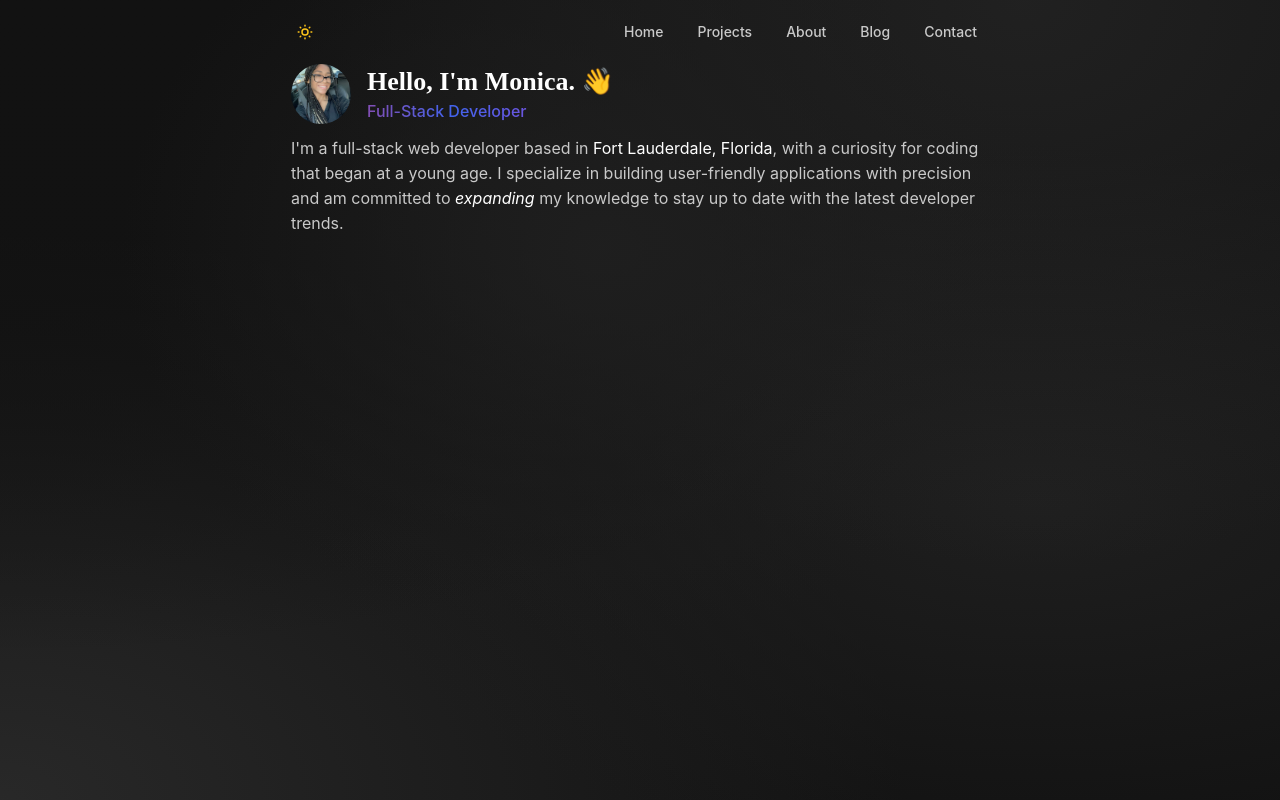
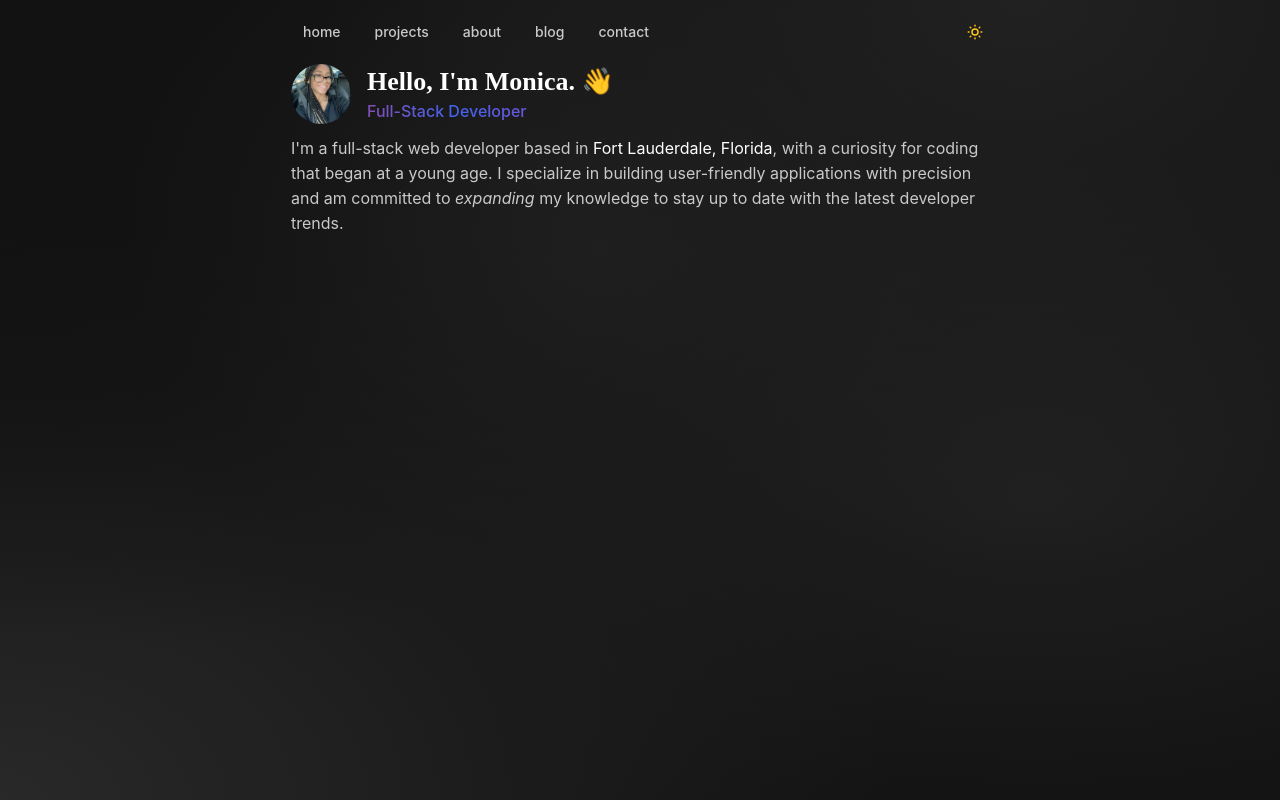
Before and after one commit to monicaalyssa/nextjs-portfolio, a Next.js app: page / in a window 1280 px wide. Built offline with nearby package versions, Linux system fonts and the light colour scheme; a web font is replaced by a local one.

Commit message:
Update navigation styling

```diff
--- a/src/app/globals.css
+++ b/src/app/globals.css
@@ -12,6 +12,14 @@ body {
   --mantine-color-body: radial-gradient(at 47% 31%, hsla(210, 0%, 12%, 1) 0px, transparent 50%), radial-gradient(at 80% 0%, hsla(0, 0%, 25%, 0.32) 0px, transparent 50%), radial-gradient(at 1% 38%, hsla(0, 0%, 7%, 0.75) 0px, transparent 50%), radial-gradient(at 81% 63%, hsla(340, 0%, 12%, 1) 0px, transparent 50%), radial-gradient(at 0% 100%, hsla(0, 0%, 23%, 0.55) 0px, transparent 50%);
 }
 
+.nav {
+  color: var(--text-color) !important;
+}
+
+.nav:hover {
+  color: white !important;
+}
+
 body {
   background: var(--mantine-color-body);
   background-repeat: no-repeat;
--- a/src/app/layout.tsx
+++ b/src/app/layout.tsx
@@ -14,7 +14,7 @@ const theme = createTheme({
     Anchor: {
       defaultProps: {
         underline: 'never',
-      }
+      },
     }
   }
 });
--- a/src/app/main/navigation.tsx
+++ b/src/app/main/navigation.tsx
@@ -10,23 +10,23 @@ export default function Navigation() {
 
     const links = [
         {
-            title: "Home",
+            title: "home",
             link: "/",
         },
         {
-            title: "Projects",
+            title: "projects",
             link: "/projects",
         },
         {
-            title: "About",
+            title: "about",
             link: "/about",
         },
         {
-            title: "Blog",
+            title: "blog",
             link: "/blog",
         },
         {
-            title: "Contact",
+            title: "contact",
             link: "/contact",
         },
     ]
@@ -42,14 +42,14 @@ export default function Navigation() {
     return (
         <>
         <Flex justify="space-between" align="center" my="xs">
-        <ActionIcon onClick={() => setColorScheme(computedColorScheme === 'light' ? 'dark' : 'light')} variant="transparent">
+        <Flex align="center" gap="xs">
+            {links.map((link, key) => (
+                <Anchor classNames={{root: 'nav'}} size="sm" p="sm" fw={500} href={link.link} key={key}>{link.title}</Anchor>
+            ))}
+        </Flex>
+        <ActionIcon onClick={() => setColorScheme(computedColorScheme === 'light' ? 'dark' : 'light')} color="#c9c9c9" variant="subtle">
             {computedColorScheme === 'dark' ? <IconSun color="#fcc419" size={18}></IconSun> : <IconMoonStars color="#364fc7" size={18}></IconMoonStars>}
         </ActionIcon>
-        <Flex align="center" gap="xs">
-            {links.map((link, key) => (
-                <Anchor size="sm" c="var(--text-color)" p="sm" fw={500} href={link.link} key={key}>{link.title}</Anchor>
-            ))}
-        </Flex>
         </Flex>
         </>
     )
--- a/src/app/page.tsx
+++ b/src/app/page.tsx
@@ -29,7 +29,7 @@ export default function Home() {
       <Text fw={500} className={classes.devTitle}>Full-Stack Developer</Text>
       </Flex>
       </Flex>
-      <Text mt="sm">I&apos;m a full-stack web developer based in <Anchor c={theme.colorScheme === 'dark' ? 'white' : 'black'} href="https://maps.app.goo.gl/bVj7rcHZSk8sdB7d6" target="_blank">Fort Lauderdale, Florida</Anchor>, with a curiosity for coding that began at a young age. I specialize in building user-friendly applications with precision and am committed to <Text fs="italic" c={theme.colorScheme === 'dark' ? 'white' : 'black'} span>expanding</Text>  my knowledge to stay up to date with the latest developer trends.</Text>
+      <Text mt="sm">I&apos;m a full-stack web developer based in <Anchor c={theme.colorScheme === 'dark' ? 'white' : 'black'} href="https://maps.app.goo.gl/bVj7rcHZSk8sdB7d6" target="_blank">Fort Lauderdale, Florida</Anchor>, with a curiosity for coding that began at a young age. I specialize in building user-friendly applications with precision and am committed to <Text fs="italic" span>expanding</Text>  my knowledge to stay up to date with the latest developer trends.</Text>
       {/* <Text mt="sm">I&apos;m a full-stack web developer based in <Anchor c="white" href="https://maps.app.goo.gl/bVj7rcHZSk8sdB7d6" target="_blank">Fort Lauderdale, Florida</Anchor>, with a curiosity for coding that began at a young age. Starting as self-taught, followed by high school courses, and finally obtaining a certification in development, I have built a strong foundation in both front and backend technologies. I am committed to applying my skills and <Text fs="italic" c="white" span>expanding</Text> my knowledge to stay up to date with the latest developer trends.</Text> */}
     </>
   );
```
